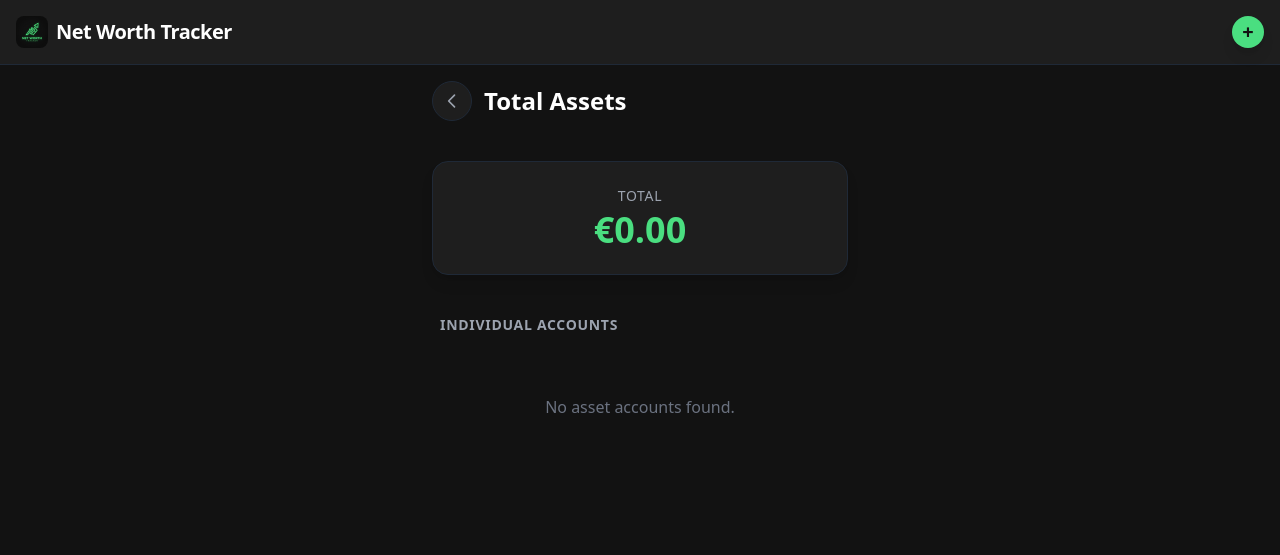
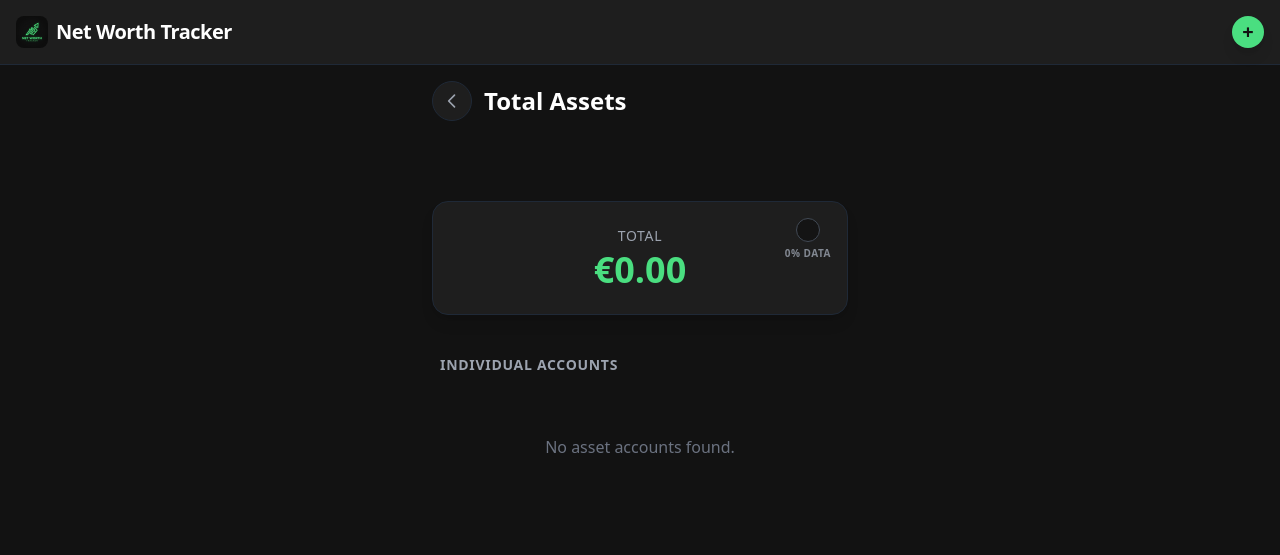
Before and after one commit to PaulAnderie/NetWorthTracker, a Flask app: page /breakdown/Asset in a window 1280 px wide. Shown: the top 555 px of the page. Run offline with Flask 3, Linux system fonts and the light colour scheme; some libraries are stand-ins or nearby versions.

Commit message:
Add quarter switching time machine and completeness widget to breakdown view

```diff
--- a/app.py
+++ b/app.py
@@ -1,8 +1,9 @@
 import os
 from flask import Flask, render_template, request, redirect, url_for, flash
-from datetime import datetime
+from datetime import datetime, date
 from models import db, FinancialRecord
 from sqlalchemy import func
+import calendar
 
 app = Flask(__name__)
 app.config['SECRET_KEY'] = 'dev-secret-key'
@@ -191,10 +192,42 @@ def breakdown(category):
     if category not in ['Asset', 'Liability']:
         return redirect(url_for('dashboard'))
 
+    quarter_param = request.args.get('quarter')
+
+    # 1. Determine all available quarters
+    all_dates = db.session.query(FinancialRecord.entry_date).all()
+    quarters = set()
+    for (d,) in all_dates:
+        q_str = f"Q{(d.month - 1) // 3 + 1} {d.year}"
+        quarters.add(q_str)
+
+    sorted_quarters = sorted(list(quarters), key=lambda x: (int(x.split()[1]), x.split()[0]), reverse=True)
+
+    if not quarter_param or quarter_param not in sorted_quarters:
+        selected_quarter = sorted_quarters[0] if sorted_quarters else None
+    else:
+        selected_quarter = quarter_param
+
+    if selected_quarter:
+        q_num = int(selected_quarter[1])
+        year = int(selected_quarter.split()[1])
+        start_month = (q_num - 1) * 3 + 1
+        end_month = q_num * 3
+        last_day = calendar.monthrange(year, end_month)[1]
+
+        start_date = date(year, start_month, 1)
+        end_date = date(year, end_month, last_day)
+    else:
+        start_date = date.min
+        end_date = date.max
+
     subquery = db.session.query(
         FinancialRecord.account_name,
         func.max(FinancialRecord.entry_date).label('max_date')
-    ).filter(FinancialRecord.category == category).group_by(FinancialRecord.account_name).subquery()
+    ).filter(
+        FinancialRecord.category == category,
+        FinancialRecord.entry_date <= end_date
+    ).group_by(FinancialRecord.account_name).subquery()
 
     latest_records = db.session.query(FinancialRecord).join(
         subquery,
@@ -206,7 +239,42 @@ def breakdown(category):
 
     total = sum(r.balance for r in latest_records)
 
-    return render_template('breakdown.html', category=category, records=latest_records, total=total)
+    # Completeness logic
+    all_category_accounts = db.session.query(FinancialRecord.account_name).filter(FinancialRecord.category == category).distinct().all()
+    expected_account_names = {r[0] for r in all_category_accounts}
+
+    updated_this_quarter = db.session.query(FinancialRecord.account_name).filter(
+        FinancialRecord.category == category,
+        FinancialRecord.entry_date >= start_date,
+        FinancialRecord.entry_date <= end_date
+    ).distinct().all()
+    updated_account_names = {r[0] for r in updated_this_quarter}
+
+    expected_count = len(expected_account_names)
+    updated_count = len(updated_account_names)
+
+    percentage = updated_count / expected_count if expected_count else 0
+    if percentage >= 0.875: quartile = 100
+    elif percentage >= 0.625: quartile = 75
+    elif percentage >= 0.375: quartile = 50
+    elif percentage >= 0.125: quartile = 25
+    else: quartile = 0
+
+    completeness = {
+        'percentage': int(percentage * 100),
+        'quartile': quartile,
+        'count': updated_count,
+        'total': expected_count
+    }
+
+    return render_template('breakdown.html',
+                           category=category,
+                           records=latest_records,
+                           total=total,
+                           quarters=sorted_quarters,
+                           selected_quarter=selected_quarter,
+                           completeness=completeness,
+                           updated_account_names=list(updated_account_names))
 
 @app.route('/completeness/<quarter>')
 def completeness_detail(quarter):
--- a/templates/breakdown.html
+++ b/templates/breakdown.html
@@ -10,21 +10,63 @@
     </div>
 </div>
 
-<div class="bg-cardbg rounded-2xl p-6 shadow-lg border border-gray-800 mb-6 flex flex-col items-center">
-    <p class="text-sm text-gray-400 font-medium uppercase tracking-wider mb-1">Total</p>
-    <h2 class="text-4xl font-extrabold {% if category == 'Asset' %}text-accent{% else %}text-danger{% endif %}">
-        €{{ "{:,.2f}".format(total) }}
-    </h2>
+<!-- Quarter Selector -->
+<div class="flex overflow-x-auto gap-2 pb-2 mb-4 scrollbar-hide">
+    {% for q in quarters %}
+    <a href="{{ url_for('breakdown', category=category, quarter=q) }}"
+       class="whitespace-nowrap px-4 py-2 rounded-full text-sm font-semibold transition-colors border
+       {% if q == selected_quarter %}
+           bg-accent text-darkbg border-accent
+       {% else %}
+           bg-cardbg text-gray-400 border-gray-800 hover:text-white hover:border-gray-600
+       {% endif %}">
+        {{ q }}
+    </a>
+    {% endfor %}
+</div>
+
+<!-- Total Card with Completeness -->
+<div class="bg-cardbg rounded-2xl p-6 shadow-lg border border-gray-800 mb-6 flex flex-col relative overflow-hidden">
+    <!-- Completeness Harvey Ball (Absolute positioned top right) -->
+    <a href="{{ url_for('completeness_detail', quarter=selected_quarter) }}" class="absolute top-4 right-4 flex flex-col items-center gap-1 opacity-80 hover:opacity-100 transition-opacity">
+        <div class="w-6 h-6 rounded-full border border-gray-600 bg-darkbg overflow-hidden relative">
+            <svg viewBox="0 0 100 100" class="w-full h-full text-accent">
+                {% if completeness.quartile == 100 %}
+                <circle cx="50" cy="50" r="50" fill="currentColor"/>
+                {% elif completeness.quartile == 75 %}
+                <path d="M50 50 L50 0 A50 50 0 1 1 0 50 Z" fill="currentColor"/>
+                {% elif completeness.quartile == 50 %}
+                <path d="M50 50 L50 0 A50 50 0 0 1 50 100 Z" fill="currentColor"/>
+                {% elif completeness.quartile == 25 %}
+                <path d="M50 50 L50 0 A50 50 0 0 1 100 50 Z" fill="currentColor"/>
+                {% endif %}
+            </svg>
+        </div>
+        <span class="text-[10px] text-gray-400 font-semibold uppercase tracking-wider">{{ completeness.percentage }}% Data</span>
+    </a>
+
+    <div class="flex flex-col items-center">
+        <p class="text-sm text-gray-400 font-medium uppercase tracking-wider mb-1">Total</p>
+        <h2 class="text-4xl font-extrabold {% if category == 'Asset' %}text-accent{% else %}text-danger{% endif %}">
+            €{{ "{:,.2f}".format(total) }}
+        </h2>
+    </div>
 </div>
 
 <div class="flex flex-col gap-3 pb-8">
     <h3 class="text-sm font-semibold text-gray-400 uppercase tracking-wider px-2 mb-2">Individual Accounts</h3>
 
     {% for record in records %}
-    <a href="{{ url_for('history', account=record.account_name) }}" class="bg-cardbg rounded-xl p-4 shadow-sm border border-gray-800 flex justify-between items-center transition-transform active:scale-95 active:bg-gray-800">
+    {% set is_updated = record.account_name in updated_account_names %}
+    <a href="{{ url_for('history', account=record.account_name) }}" class="bg-cardbg rounded-xl p-4 shadow-sm border border-gray-800 flex justify-between items-center transition-transform active:scale-95 active:bg-gray-800 {% if not is_updated %}opacity-60{% endif %}">
         <div class="flex flex-col">
             <span class="text-white font-semibold text-base">{{ record.account_name }}</span>
-            <span class="text-gray-400 text-xs">As of {{ record.entry_date.strftime('%b %d, %Y') }}</span>
+            <div class="flex items-center gap-2">
+                <span class="text-gray-400 text-xs">As of {{ record.entry_date.strftime('%b %d, %Y') }}</span>
+                {% if not is_updated %}
+                <span class="text-[10px] bg-darkbg text-danger px-2 py-0.5 rounded border border-danger font-bold uppercase">Stale</span>
+                {% endif %}
+            </div>
         </div>
         <div class="flex flex-col items-end flex-row gap-2">
             <span class="font-bold text-base text-white">
@@ -39,4 +81,15 @@
     </div>
     {% endfor %}
 </div>
+
+<!-- Add some custom CSS for hiding scrollbar -->
+<style>
+.scrollbar-hide::-webkit-scrollbar {
+    display: none;
+}
+.scrollbar-hide {
+    -ms-overflow-style: none;
+    scrollbar-width: none;
+}
+</style>
 {% endblock %}
```
